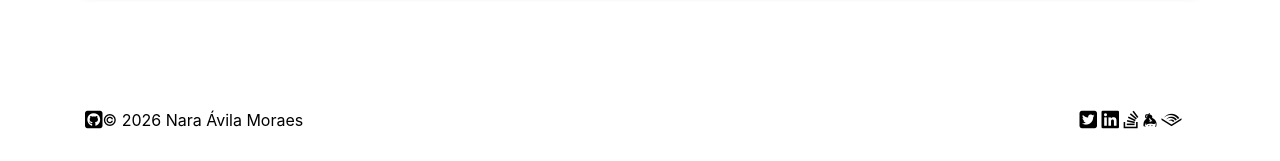
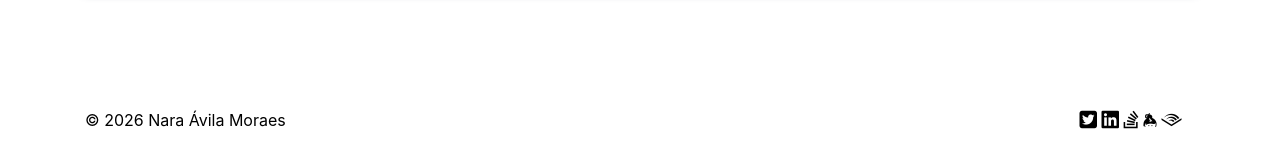
Before and after one commit to naavilam/naavilam.github.io, a Jekyll site: the page built from index.md, in a window 1280 px wide. Shown: the part 771-932 px from the top of the page. Built offline with Jekyll 4.4.1, drawn with Linux system fonts in a browser that asks for light colours; nearby versions of some CDN libraries; comment, search, counter and statistics services are not loaded; our own code applies the rules of GitHub Pages for plain Markdown files.

Commit message:
Update files

```diff
--- a/_includes/footer.html
+++ b/_includes/footer.html
@@ -1,8 +1,7 @@
 <div class="navbar navbar-default navbar-fixed-bottom">
   <div class="container">
 
-    <p class="navbar-text pull-left"> <a href="https://github.com/naavilam" rel="noopener"><i
-          class="fab fa-github-square fa-lg"></i>© 2026 Nara Ávila Moraes</a>
+    <p class="navbar-text pull-left"> <a href="https://github.com/naavilam" rel="noopener">© 2026 Nara Ávila Moraes</a>
     </p>
     <p class="navbar-text pull-right">
       {% include social-footer.html %}
```
